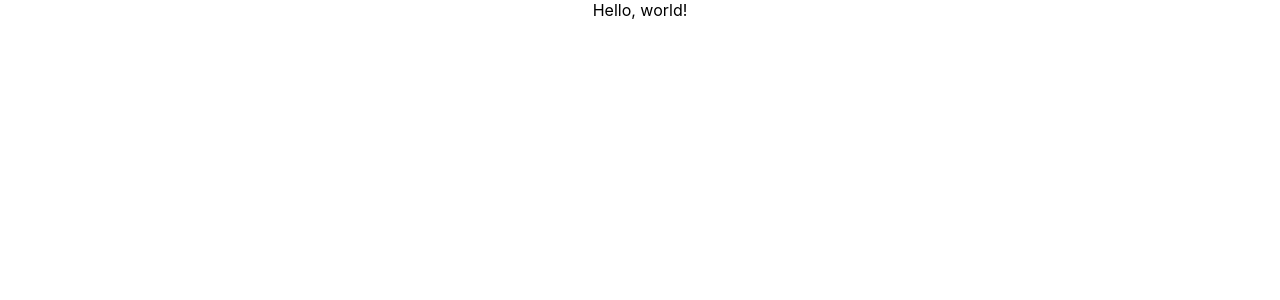
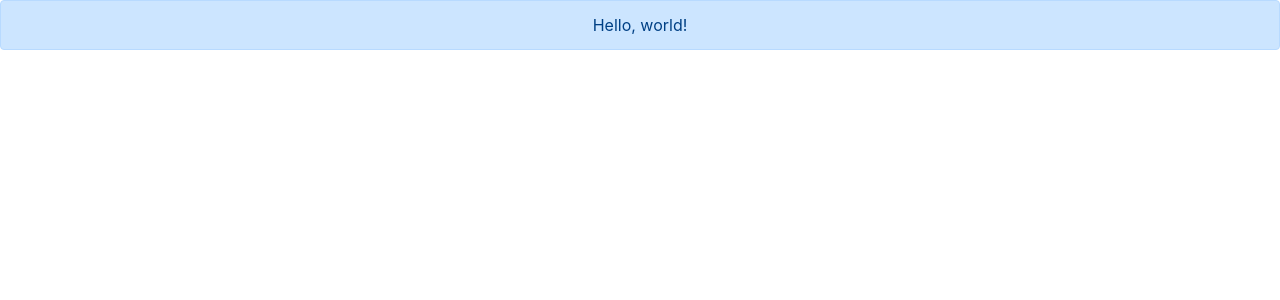
Before and after one commit to rami0r/ideal-pancake-1, a React (Create React App) app: page / in a window 1280 px wide. Shown: the top 300 px of the page. Built offline with nearby package versions, Linux system fonts and the light colour scheme.

Commit message:
Add bootstrap

```diff
--- a/package.json
+++ b/package.json
@@ -4,7 +4,10 @@
   "private": true,
   "dependencies": {
     "axios": "^0.19.0",
+    "bootstrap": "^4.3.1",
+    "lodash.chunk": "^4.2.0",
     "react": "^16.10.1",
+    "react-bootstrap": "^1.0.0-beta.14",
     "react-dom": "^16.10.1",
     "react-scripts": "3.1.2"
   },
--- a/src/App.js
+++ b/src/App.js
@@ -1,11 +1,15 @@
-import './App.css';
+import "./App.css";
+import 'bootstrap/dist/css/bootstrap.min.css';
 
-import React from 'react';
+import Alert from "react-bootstrap/Alert";
+import React from "react";
 
 function App() {
   return (
     <div className="App">
-      Hello, world!
+      <Alert variant="primary">
+        Hello, world!
+      </Alert>
     </div>
   );
 }
```
Also changed, not shown: 1 other file (tests, documents, lock files or other folders).
